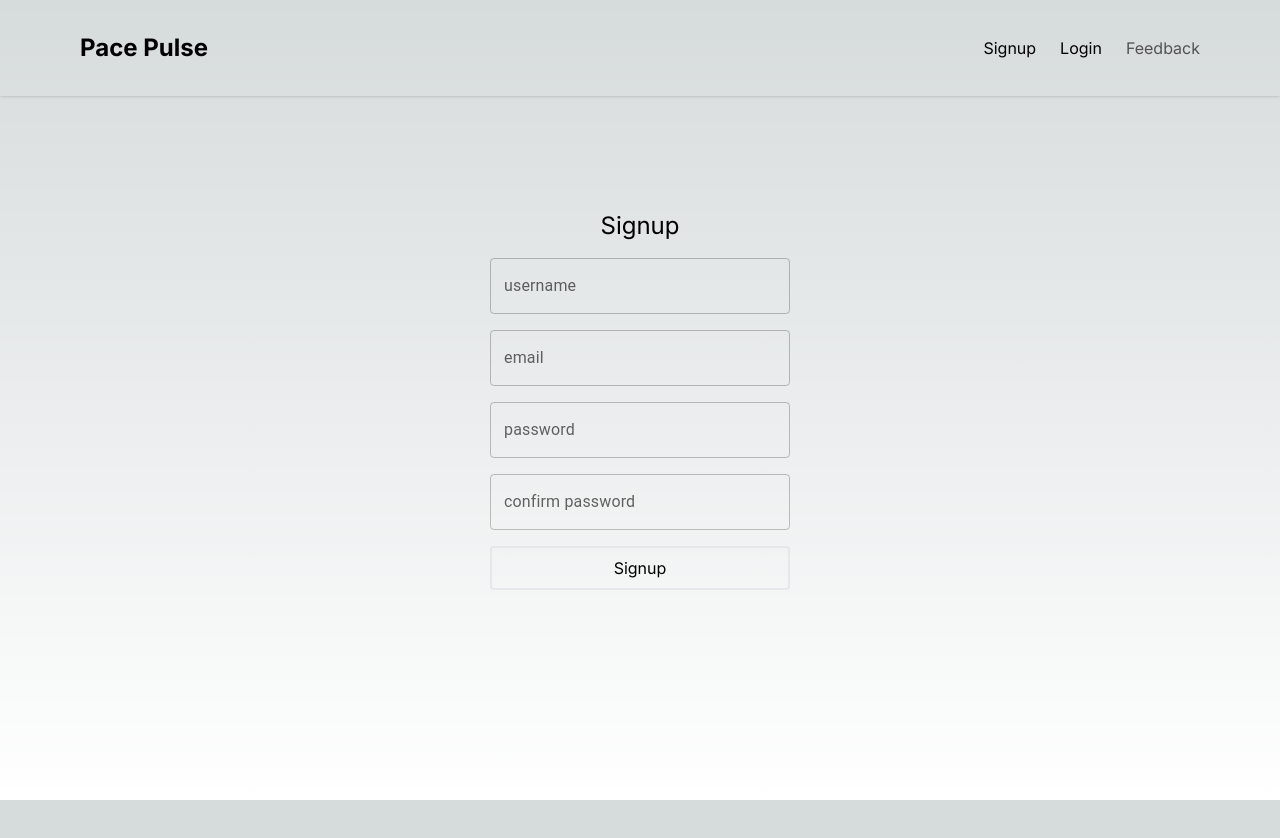
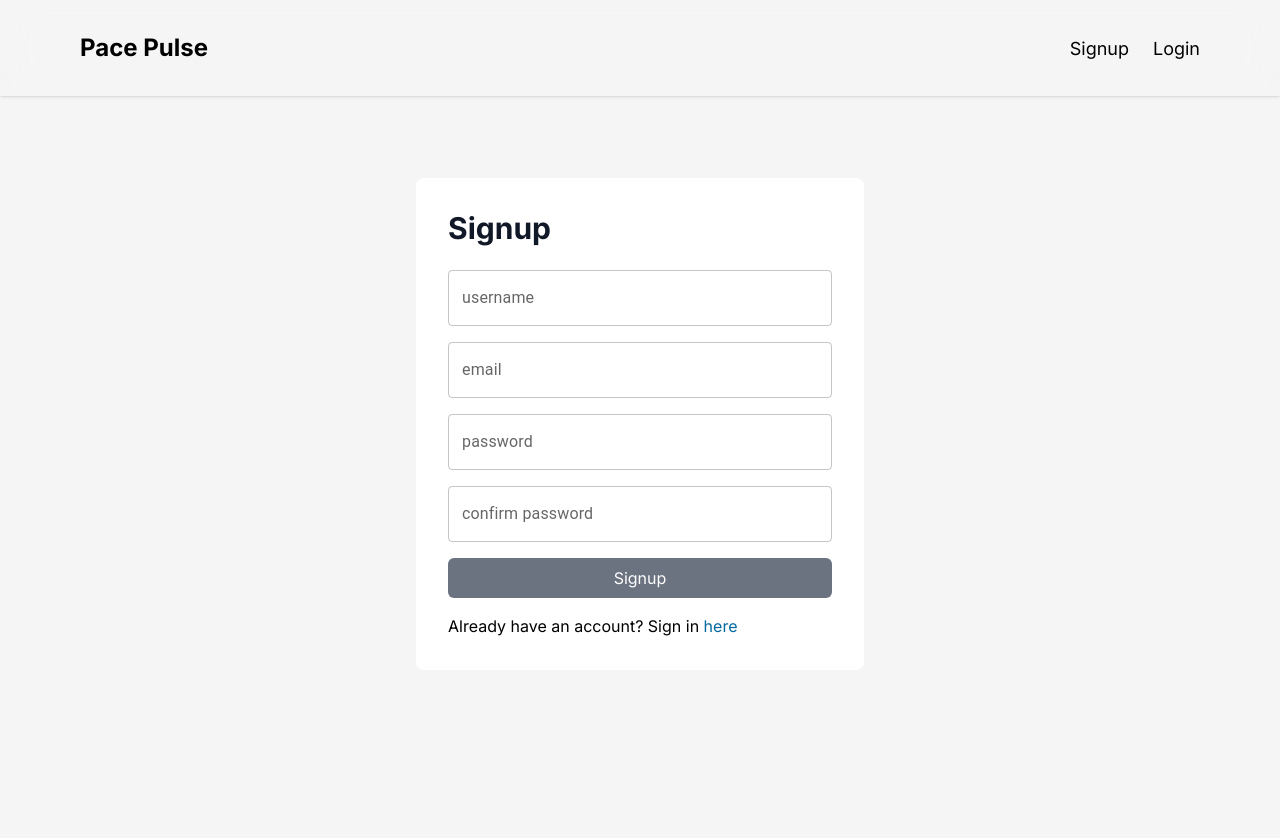
Before and after one commit to crosve/runnersspace, a Next.js app: page /signup in a window 1280 px wide. Shown: the top 838 px of the page. Before the commit the page ends 800 px from the top, so only its background shows below. Built offline with nearby package versions, Linux system fonts and the light colour scheme; no server answers.

Commit message:
design changes

```diff
--- a/app/components/LandingPage/Navbar.jsx
+++ b/app/components/LandingPage/Navbar.jsx
@@ -33,8 +33,11 @@ function Navbar() {
   };
 
   return (
-    <nav className="w-full mx-auto fixed px-4 sm:px-20 top-0 z-50 bg-white-slate-200 shadow text-black">
-      <div className="justify-between md:items-center md:flex">
+    <nav
+      className="w-full mx-auto fixed px-4 sm:px-20 top-0 z-50 bg-white-slate-200 shadow text-black"
+      style={{ backdropFilter: "blur(20px)" }}
+    >
+      <div className="justify-between md:items-center md:flex  ">
         <div className="flex items-center justify-between py-3">
           <div className="md:py-5 md:block">
             {!user ? (
@@ -69,55 +72,39 @@ function Navbar() {
               {!user ? (
                 <>
                   <Link
-                    className="block lg:inline-block cursor-pointer text-center  hover:text-slate-950 "
+                    className="tag-hover"
                     href="/signup"
                     onClick={() => setNavBar(!navBar)}
                   >
                     Signup
                   </Link>
                   <Link
-                    className="block lg:inline-block  cursor-pointer text-center  hover:text-slate-950"
+                    className="tag-hover"
                     href="/login"
                     onClick={() => setNavBar(!navBar)}
                   >
                     Login
                   </Link>
-                  <Link
-                    className="block lg:inline-block text-neutral-600 cursor-pointer text-center  hover:text-slate-950 "
-                    href="/feedback"
-                    onClick={() => setNavBar(!navBar)}
-                  >
-                    Feedback
-                  </Link>
                 </>
               ) : (
                 <>
-                  <Link
-                    className="block lg:inline-block  cursor-pointer text-center  hover:text-slate-950"
-                    href="/dashboard/training"
-                  >
+                  <Link className="tag-hover" href="/dashboard/training">
                     Training
                   </Link>
-                  <Link
-                    className="block lg:inline-block  cursor-pointer text-center  hover:text-slate-950"
-                    href="/dashboard/health"
-                  >
+                  <Link className="tag-hover" href="/dashboard/health">
                     Nutrition
                   </Link>
-                  <Link
-                    className="block lg:inline-block  cursor-pointer text-center  hover:text-slate-950"
-                    href="/dashboard/gear"
-                  >
+                  <Link className="tag-hover" href="/dashboard/gear">
                     Gear
                   </Link>
                   <Link
-                    className="block lg:inline-block cursor-pointer text-center hover:text-slate-950"
+                    className="tag-hover"
                     href="/dashboard/injuryprevention"
                   >
                     Injury Prevention
                   </Link>
                   <h1
-                    className="block lg:inline-block text-neutral-600 cursor-pointer text-center  hover:text-slate-950"
+                    className="tag-hover cursor-pointer"
                     onClick={handlSignout}
                   >
                     Signout
--- a/app/components/dashboardPage/InjuryPlan.jsx
+++ b/app/components/dashboardPage/InjuryPlan.jsx
@@ -4,9 +4,9 @@ function InjuryPlan({ injuryInfo }) {
   return (
     <div
       style={{ maxWidth: "800px", margin: "0 auto" }}
-      className="grid grid-rows-1 lg:grid-cols-2 gap-6"
+      className="grid grid-rows-1 lg:grid-cols-2 gap-8 "
     >
-      <h1 className="col-span-full text-center text-2xl font-extrabold	">
+      <h1 className="col-span-full text-center text-2xl font-extrabold mt-20 mb-4	">
         Injury Prevention Plans
       </h1>
       {injuryInfo.map((current, index) => (
--- a/app/components/dashboardPage/ShoesItems.jsx
+++ b/app/components/dashboardPage/ShoesItems.jsx
@@ -10,7 +10,7 @@ function ShoesItems({ shoes, setShoes }) {
 
   const deleteItem1 = (item) => {
     deleteItem(item);
-    const newShoes = shoes.filter((shoe) => shoe.shoeName !== item.shoeName);
+    const newShoes = shoes.filter((shoe) => shoe !== item);
     setShoes(newShoes);
   };
 
--- a/app/globals.css
+++ b/app/globals.css
@@ -2,32 +2,20 @@
 @tailwind components;
 @tailwind utilities;
 
-:root {
-  --foreground-rgb: 0, 0, 0;
-  --background-start-rgb: 214, 219, 220;
-  --background-end-rgb: 255, 255, 255;
-}
-/*
-@media (prefers-color-scheme: dark) {
-  :root {
-    --foreground-rgb: 255, 255, 255;
-    --background-start-rgb: 0, 0, 0;
-    --background-end-rgb: 0, 0, 0;
-  }
-} */
-
 body {
-  color: rgb(var(--foreground-rgb));
-  background: linear-gradient(
-      to bottom,
-      transparent,
-      rgb(var(--background-end-rgb))
-    )
-    rgb(var(--background-start-rgb));
+  background-color: #F5F5F5; /* Set your desired background color */
 }
 
-@layer utilities {
-  .text-balance {
-    text-wrap: balance;
-  }
+.tag-hover{
+  display: block;
+  /* display: inline-block;  */
+  cursor: pointer;
+  text-align: center;
+  font-weight: normal; /* font-semibold */
+  font-size: 1.125rem; /* text-lg */
+  transition-property: color; /* transition-colors */
+  transition-duration: 0.3s; /* duration-300 */
 }
+ .tag-hover:hover {
+  color: #a5a7b4; /* text-slate-400 */
+ }
--- a/app/login/page.jsx
+++ b/app/login/page.jsx
@@ -15,11 +15,14 @@ function Login() {
 
   const { login } = useAuth();
 
-  const handleLogin = async () => {
+  const handleLogin = async (e) => {
+    e.preventDefault();
+
     if (email === "" || password === "") {
       return alert("Please fill in all fields");
     }
     setEmail(email.trim());
+    console.log("here");
 
     try {
       await login(email, password);
@@ -32,42 +35,49 @@ function Login() {
   };
 
   return (
-    <div className="relative text-white h-screen flex items-center justify-center">
-      <Box
-        sx={{
-          padding: "2",
-          display: "flex",
-          flexDirection: "column",
-          gap: "2rem",
-          alignItems: "center",
-          justifyContent: "center",
-          width: "300px",
-          text: "black",
-        }}
-      >
-        <h1 className="text-bold text-2xl text-black">Login</h1>
-        <TextField
-          className="w-full"
-          id="outlined-basic"
-          label="email"
-          variant="outlined"
+    <div className="relative  text-gray min-h-screen flex items-center justify-center m-6">
+      <div className="bg-white rounded-lg p-8 max-w-md w-full">
+        <h1 className="text-3xl font-bold mb-6 text-gray-900">Login</h1>
+        <form onSubmit={handleLogin} className="space-y-4">
+          <div>
+            <label htmlFor="email" className="block text-gray-900">
+              Email
+            </label>
+            <input
+              id="email"
+              type="email"
+              value={email}
+              className="w-full px-4 py-2 rounded-md border-gray-300 focus:ring focus:ring-blue-200"
+              placeholder="Enter your email"
               onChange={(e) => setEmail(e.target.value)}
             />
-        <TextField
-          className="w-full"
-          id="outlined-basic"
-          label="password"
+          </div>
+          <div>
+            <label htmlFor="password" className="block text-gray-900">
+              Password
+            </label>
+            <input
+              id="password"
               type="password"
-          variant="outlined"
+              className="w-full px-4 py-2 rounded-md border-gray-300 focus:ring focus:ring-blue-200"
+              placeholder="Enter your password"
               onChange={(e) => setPassword(e.target.value)}
             />
+          </div>
           <button
-          onClick={handleLogin}
-          className=" h-8 text-black border-2 w-full hover:focus:bg-blue-200"
+            type="submit"
+            className="w-full bg-gray-500 text-white py-2 rounded-md hover:bg-gray-600 focus:outline-none focus:ring focus:ring-blue-200"
           >
             Login
           </button>
-      </Box>
+        </form>
+        <h1 className="pt-4 text-left">
+          Don't have an account? Create one{" "}
+          <a className="text-sky-700	" href="/signup">
+            here
+          </a>
+        </h1>
+      </div>
     </div>
   );
 }
--- a/app/signup/page.jsx
+++ b/app/signup/page.jsx
@@ -49,7 +49,6 @@ function Signup() {
 
   const handleSubmit = async (e) => {
     e.preventDefault();
-    console.log(email, password, confirmPassword);
     setEmail(email.trim());
     if (
       userName === "" ||
@@ -66,11 +65,9 @@ function Signup() {
     ) {
       return alert("Passwords do not match");
     }
-    console.log(email, password);
     try {
       await signUp(email, password, userName);
       setSuccess(true);
-
       clearFields();
     } catch (error) {
       console.log(error);
@@ -78,47 +75,41 @@ function Signup() {
   };
 
   return (
-    <div className="relative text-white h-screen flex items-center justify-center">
-      <Box
-        sx={{
-          padding: "2",
-          display: "flex",
-          flexDirection: "column",
-          gap: "1rem",
-          alignItems: "center",
-          justifyContent: "center",
-          width: "300px",
-        }}
-      >
-        <h1 className="text-bold text-2xl text-black"> Signup </h1>
-
-        {fields.map((field) => {
-          return (
+    <div className="relative  text-gray min-h-screen flex items-center justify-center m-6">
+      <div className="bg-white rounded-lg p-8 max-w-md w-full">
+        <h1 className="text-3xl font-bold mb-6 text-gray-900">Signup</h1>
+        <form onSubmit={handleSubmit} className="space-y-4">
+          {fields.map((field) => (
             <TextField
               key={field.label}
               className="w-full"
-              id="outlined-basic"
+              id={field.label}
               label={field.label}
               variant="outlined"
               value={field.value}
               type={field.type}
               onChange={(e) => field.targetValue(e.target.value)}
             />
-          );
-        })}
-
-        <button
-          onClick={handleSubmit}
-          className="text-black border-2 w-full py-2 px-4 rounded"
-        >
-          Signup
-        </button>
+          ))}
+          <button
+            type="submit"
+            className="w-full bg-gray-500 text-white py-2 rounded-md hover:bg-gray-600 focus:outline-none focus:ring focus:ring-blue-200"
+          >
+            Signup
+          </button>
+        </form>
+        <h1 className="pt-4 text-left">
+          Already have an account? Sign in{" "}
+          <a className="text-sky-700	" href="/login">
+            here
+          </a>
+        </h1>
         {success && (
           <p className="text-green-500 font-semibold border-solid">
             Signup successful
           </p>
         )}
-      </Box>
+      </div>
     </div>
   );
 }
--- a/tailwind.config.js
+++ b/tailwind.config.js
@@ -13,6 +13,10 @@ module.exports = {
           "conic-gradient(from 180deg at 50% 50%, var(--tw-gradient-stops))",
         'nutrtion-bg' : "url('/nutrition.jpeg')",
       },
+      backdropFilter: {
+        'bg-color' : 'rgba(255, 255, 255, 0.2)',
+        'blur-saturate': 'blur(20px) saturate(160%) contrast(45%) brightness(140%)',
+      },
     },
   },
   plugins: [],
```
Also changed, not shown: app/components/gearPage/Items.jsx (+30 -14 lines), app/components/injuryPage/Cards.jsx (+12 -5 lines), app/components/trainingPage/Cards.jsx (+14 -12 lines), pages/api/scrape.jsx (+22 -2 lines). Lines whose indentation alone changed are shown as unchanged.
